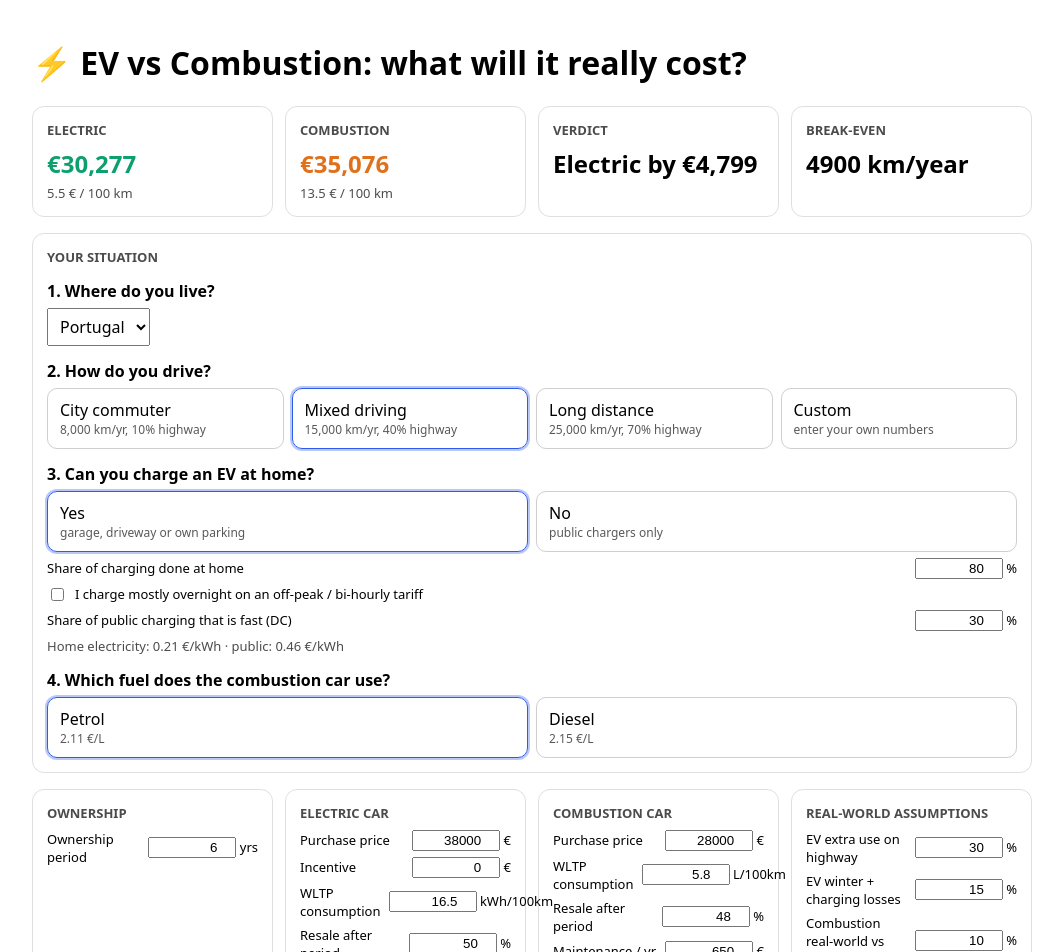
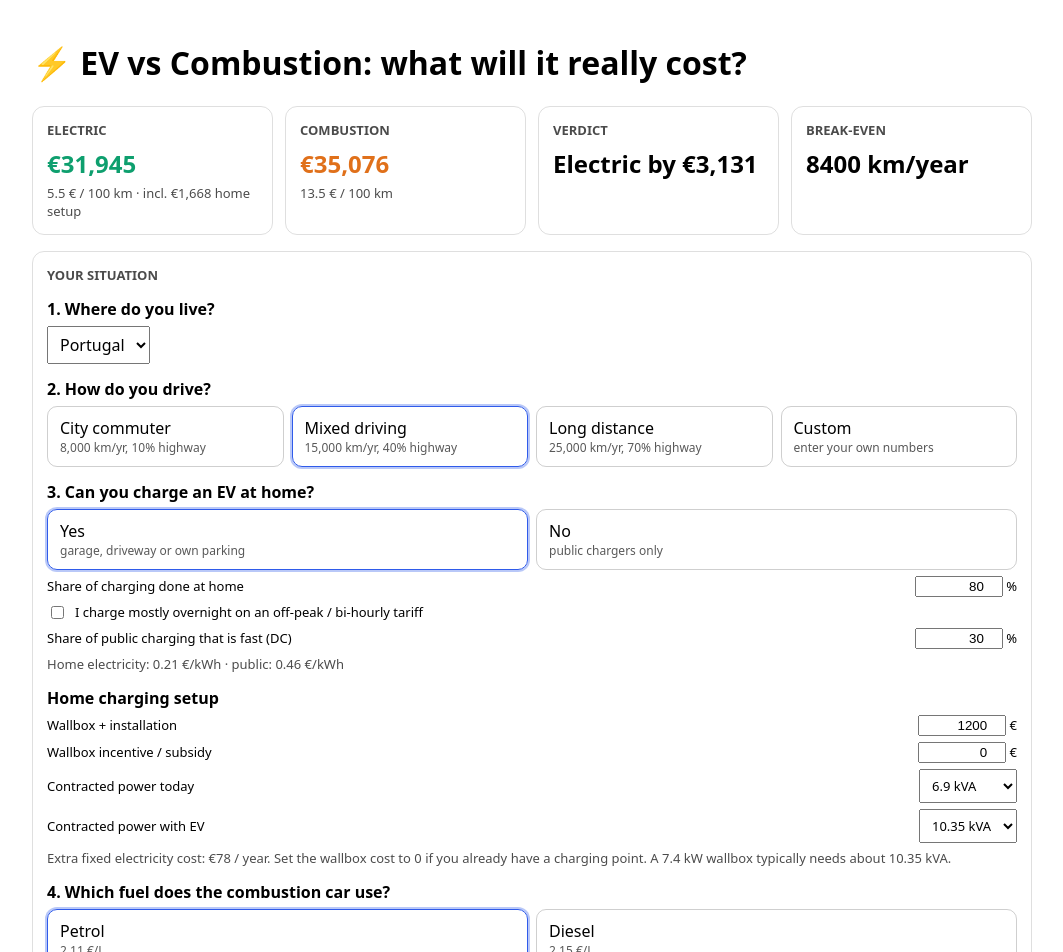
Before and after one commit to Ruil21/car-cost-calculator, a React (Vite) app: page / in a window 1280 px wide. Shown: the top 952 px of the page, without its empty margins (108-1171 px from the left). Built offline with nearby package versions, Linux system fonts and the light colour scheme.

Commit message:
Add wallbox and contracted power costs to EV

```diff
--- a/data/sources/portugal.json
+++ b/data/sources/portugal.json
@@ -13,6 +13,10 @@
     "octoberAdjustment": 0.005,
     "source": "ERSE regulated tariff BTN 2026 (before VAT) plus 1 Oct 2026 energy update (assumed same for all periods)"
   },
+  "contractedPower": {
+    "daily": { "3.45": 0.1917, "4.6": 0.2499, "5.75": 0.3079, "6.9": 0.3659, "10.35": 0.5397, "13.8": 0.7136, "17.25": 0.8875, "20.7": 1.0614 },
+    "source": "ERSE regulated tariff, contracted power in EUR/day before VAT (VAT rate on this term may differ for small contracts)"
+  },
   "publicCharging": {
     "ac": 0.38,
     "dc": 0.65,
--- a/src/App.tsx
+++ b/src/App.tsx
@@ -4,7 +4,7 @@ import { REGIONS, PROFILES, pricesOf, type Prices } from './data/regions';
 import './App.css';
 
 const DEFAULTS = {
-  km: 15000, hw: 40, years: 6, home: 80, fast: 30,
+  km: 15000, hw: 40, years: 6, home: 80, fast: 30, wb: 1200, wbInc: 0,
   evHw: 30, evLoss: 15, iceUp: 10,
   evP: 38000, evI: 0, evC: 16.5, evR: 50, evM: 350, evS: 700, evT: 0,
   icP: 28000, icC: 5.8, icR: 48, icM: 650, icS: 600, icT: 150,
@@ -34,16 +34,23 @@ export default function App() {
   const [offPeak, setOffPeak] = useState(false);
   const [custom, setCustom] = useState(false);
   const [fuelType, setFuelType] = useState<'petrol' | 'diesel'>('petrol');
+  const [kvaNow, setKvaNow] = useState('6.9');
+  const [kvaEv, setKvaEv] = useState('10.35');
 
   const info = REGIONS[region];
+  const kvaOptions = Object.keys(info.power).sort((a, b) => parseFloat(a) - parseFloat(b));
   const homePrice = offPeak ? prices.offPeak : prices.home;
   const publicPrice = (1 - v.fast / 100) * prices.ac + (v.fast / 100) * prices.dc;
+
+  const wallbox = hasHome ? Math.max(0, v.wb - v.wbInc) : 0;
+  const extraPerYear = hasHome ? Math.max(0, ((info.power[kvaEv] ?? 0) - (info.power[kvaNow] ?? 0)) * 365) : 0;
+  const setupTotal = wallbox + extraPerYear * Math.max(1, v.years);
 
   const r = compare(
     { kmPerYear: v.km, highwayShare: v.hw / 100, homeChargeShare: hasHome ? v.home / 100 : 0, years: Math.max(1, v.years) },
     { fuelPerL: prices[fuelType], homeKwh: homePrice, publicKwh: publicPrice },
     { evHighwayUplift: v.evHw / 100, evLoss: v.evLoss / 100, iceUplift: v.iceUp / 100 },
-    { price: v.evP, incentive: v.evI, kwhPer100: v.evC, resale: v.evR / 100, maintenance: v.evM, insurance: v.evS, tax: v.evT },
+    { price: v.evP, incentive: v.evI, kwhPer100: v.evC, resale: v.evR / 100, maintenance: v.evM, insurance: v.evS, tax: v.evT, wallbox, extraFixedPerYear: extraPerYear },
     { price: v.icP, lPer100: v.icC, resale: v.icR / 100, maintenance: v.icM, insurance: v.icS, tax: v.icT },
   );
 
@@ -57,12 +64,18 @@ export default function App() {
     <input type="number" step="any" value={val} onChange={(e) => set(e.target.valueAsNumber || 0)} />
   );
 
+  const kvaSelect = (val: string, set: (s: string) => void) => (
+    <select value={val} onChange={(e) => set(e.target.value)}>
+      {kvaOptions.map((k) => <option key={k} value={k}>{k} kVA</option>)}
+    </select>
+  );
+
   return (
     <main>
       <h1>⚡ EV vs Combustion: what will it really cost?</h1>
 
       <section className="results">
-        <div className="card"><h2>Electric</h2><p className="big ev">{eur(r.evTotal)}</p><p className="sub">{(r.evKm * 100).toFixed(1)} € / 100 km</p></div>
+        <div className="card"><h2>Electric</h2><p className="big ev">{eur(r.evTotal)}</p><p className="sub">{(r.evKm * 100).toFixed(1)} € / 100 km{setupTotal > 0 ? ` · incl. ${eur(setupTotal)} home setup` : ''}</p></div>
         <div className="card"><h2>Combustion</h2><p className="big ice">{eur(r.iceTotal)}</p><p className="sub">{(r.iceKm * 100).toFixed(1)} € / 100 km</p></div>
         <div className="card"><h2>Verdict</h2><p className="big">{winner} by {eur(Math.abs(r.difference))}</p></div>
         <div className="card"><h2>Break-even</h2><p className="big">{be}</p></div>
@@ -111,6 +124,13 @@ export default function App() {
             <label className="check"><input type="checkbox" checked={offPeak} onChange={(e) => setOffPeak(e.target.checked)} /> I charge mostly overnight on an off-peak / bi-hourly tariff</label>
             <label>Share of public charging that is fast (DC) <span>{num(v.fast, (n) => setV({ ...v, fast: Math.min(100, n) }))} %</span></label>
             <p className="sub">Home electricity: {homePrice.toFixed(2)} €/kWh · public: {publicPrice.toFixed(2)} €/kWh</p>
+
+            <p className="q">Home charging setup</p>
+            <label>Wallbox + installation <span>{num(v.wb, (n) => setV({ ...v, wb: n }))} €</span></label>
+            <label>Wallbox incentive / subsidy <span>{num(v.wbInc, (n) => setV({ ...v, wbInc: n }))} €</span></label>
+            <label>Contracted power today {kvaSelect(kvaNow, setKvaNow)}</label>
+            <label>Contracted power with EV {kvaSelect(kvaEv, setKvaEv)}</label>
+            <p className="sub">Extra fixed electricity cost: {eur(extraPerYear)} / year. Set the wallbox cost to 0 if you already have a charging point. A 7.4 kW wallbox typically needs about 10.35 kVA.</p>
           </>
         ) : (
           <>
--- a/src/data/prices.json
+++ b/src/data/prices.json
@@ -5,6 +5,7 @@
     "sources": [
       "DGEG average pump prices, week of 12-18 Oct 2026 (precoscombustiveis.dgeg.gov.pt)",
       "ERSE regulated tariff BTN 2026 (before VAT) plus 1 Oct 2026 energy update (assumed same for all periods)",
+      "ERSE regulated tariff, contracted power in EUR/day before VAT (VAT rate on this term may differ for small contracts)",
       "Estimates: midpoint of typical AC range 0.30-0.45; DC fast median 0.65 (Eleport, Feb 2026). Varies a lot by operator"
     ],
     "petrol": 2.11,
@@ -12,6 +13,16 @@
     "home": 0.21,
     "offPeak": 0.14,
     "ac": 0.38,
-    "dc": 0.65
+    "dc": 0.65,
+    "power": {
+      "3.45": 0.2358,
+      "4.6": 0.3074,
+      "5.75": 0.3787,
+      "6.9": 0.4501,
+      "10.35": 0.6638,
+      "13.8": 0.8777,
+      "17.25": 1.0916,
+      "20.7": 1.3055
+    }
   }
 }
--- a/src/data/regions.ts
+++ b/src/data/regions.ts
@@ -1,7 +1,7 @@
 import data from './prices.json';
 
 export interface Prices { petrol: number; diesel: number; home: number; offPeak: number; ac: number; dc: number }
-export interface Region extends Prices { name: string; updated: string; sources: string[] }
+export interface Region extends Prices { name: string; updated: string; sources: string[]; power: Record<string, number> }
 
 export const REGIONS = data as Record<string, Region>;
 
--- a/src/lib/model.ts
+++ b/src/lib/model.ts
@@ -5,7 +5,7 @@ export interface Car {
   price: number; resale: number; // resale = fraction of price kept after the period
   maintenance: number; insurance: number; tax: number; // per year
 }
-export interface Ev extends Car { incentive: number; kwhPer100: number }
+export interface Ev extends Car { incentive: number; kwhPer100: number; wallbox?: number; extraFixedPerYear?: number }
 export interface Ice extends Car { lPer100: number }
 
 export type BreakEven = { kind: 'km'; value: number } | { kind: 'always-ev' } | { kind: 'none' };
@@ -17,7 +17,7 @@ export function compare(u: Usage, p: Prices, a: Assumptions, ev: Ev, ice: Ice) {
 
   const fixed = (c: Car, incentive = 0) =>
     c.price - incentive - c.price * c.resale + u.years * (c.maintenance + c.insurance + c.tax);
-  const evFix = fixed(ev, ev.incentive);
+  const evFix = fixed(ev, ev.incentive) + (ev.wallbox ?? 0) + u.years * (ev.extraFixedPerYear ?? 0);
   const iceFix = fixed(ice);
 
   const evTotal = evFix + u.years * u.kmPerYear * evKm;
```
Also changed, not shown: scripts/build-prices.mjs (+13 -5 lines), 1 other file (tests, documents, lock files or other folders).
